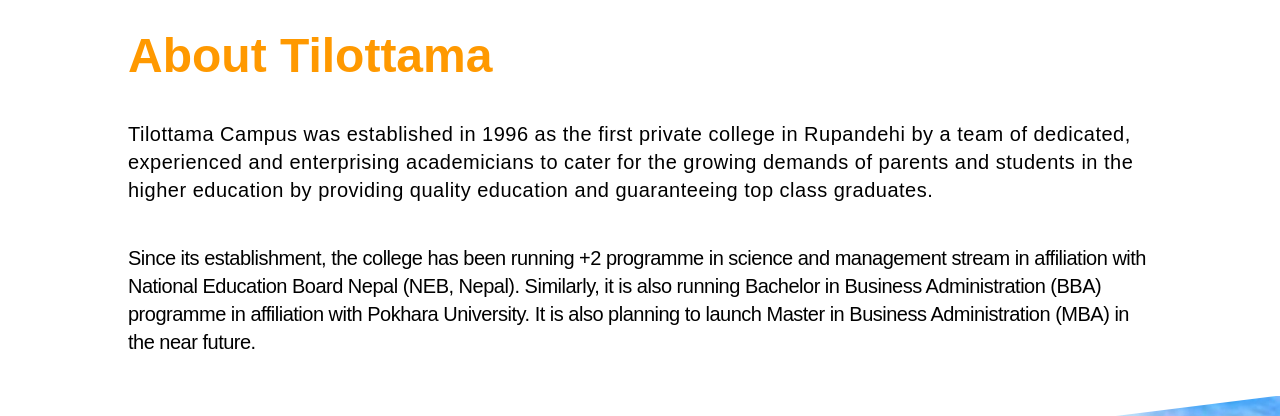
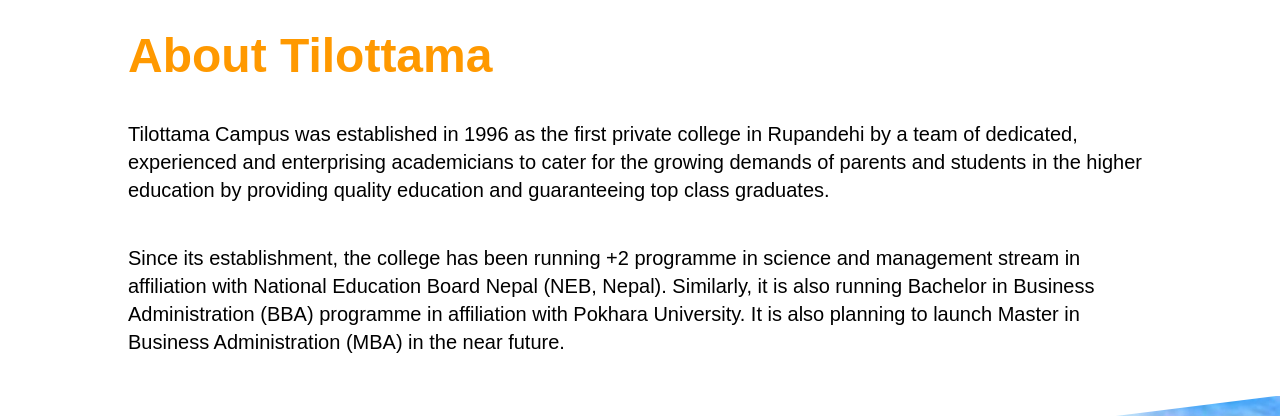
Before and after one commit to saphalpantha/project_ttc, a Next.js app: page /about in a window 1280 px wide. Shown: the part 1020-1436 px from the top of the page. Built offline with nearby package versions, Linux system fonts and the light colour scheme.

Commit message:
added trophie

```diff
--- a/components/About/About.js
+++ b/components/About/About.js
@@ -9,14 +9,14 @@
       <div className={`max-w-6xl md:max-w-full bg-fixed md:h-[110vh] ${classes.clip} h-[70vh] `}></div>
       <section className={`flex flex-col space-y-5 px-5 py-7 md:space-y-10 md:px-32 md:py-10 justify-center ${classes.stylee}`}>
         <h1 className="text-[#FF9900] text-5xl font-semibold">About Tilottama</h1>
-        <p className="text-xl max-w-5xl tracking-wide">
+        <p className="text-xl max-w-5xl">
           Tilottama Campus was established in 1996 as the first private college
           in Rupandehi by a team of dedicated, experienced and enterprising
           academicians to cater for the growing demands of parents and students
           in the higher education by providing quality education and
-          guaranteeing top class graduates.{" "}
+          guaranteeing top class graduates.
         </p>
-        <p className="max-w-5xl text-xl tracking-tight">
+        <p className="max-w-5xl text-xl">
           Since its establishment, the college has been running +2 programme in
           science and management stream in affiliation with National Education
           Board Nepal (NEB, Nepal). Similarly, it is also running Bachelor in
@@ -36,7 +36,7 @@
       <div className="pb-[4rem]"><img className="w-[100%] h-[100%]" src={"/images/certificate.png"}></img></div>
       </section>
 
-      <section className="flex flex-col md:flex-row space-y-20 md:space-y-0 px-5 py-4 justify-between md:px-36 md:py-10 bg-scroll">
+      <section className="flex flex-col md:flex-row space-y-20 md:space-y-0 px-5 py-4 justify-between px-20 md:py-10 bg-scroll">
 
       <div className="flex flex-col space-y-5">
 
--- /dev/null
+++ b/components/OurStars/OurStar.module.css
@@ -0,0 +1,3 @@
+.star{
+    box-shadow: 1px 1px 6px 5px rgba(83, 81, 81, 0.295);
+}
--- a/components/OurStars/OurStars.js
+++ b/components/OurStars/OurStars.js
@@ -7,6 +7,7 @@
 import { Navigation, Pagination, A11y } from 'swiper';
 import { useWindowSize } from 'usehooks-ts';
 import Container from '../Container/Container';
+import classes from './OurStar.module.css'
 
 const starsData = [
   {id:'st1', nameofstar:'Sulav Bhandari', typeofscholarship:'SII', img:'dummy_user'},
@@ -27,7 +28,7 @@
 
 export const Star = ({nameofstar, typeofscholarship, img}) => {
   return(
-      <div className='w-[200px] h-[220px] flex flex-col justify-center items-center'>
+      <div className='w-[200px]  h-[220px] flex flex-col justify-center items-center'>
           <div className='w-[10rem] h-[10rem] border-2 border-[#FF9900] rounded-full flex justify-center items-center p-[2rem]'>
               <img className='w-[1/6]' alt="img" src={`/images/${img}.svg`}></img>
           </div>
@@ -43,8 +44,8 @@
   return (
     <Container>
 
-    <div className='max-w-6xl md:max-w-full h-[30rem] gap-10 bg-white'>
-            <div className='flex flex-col h-[27rem] bg-white drop-shadow-xl justify-center mx-auto '><h1 className='text-5xl text-[#FF9900] font-bold  text-center'>Our Stars</h1>
+    <div className={`max-w-6xl md:max-w-full h-[30rem]  gap-10 bg-white `}>
+            <div className={` ${classes.star} flex flex-col h-[27rem] bg-white drop-shadow-xl shadow-xl justify-center mx-auto `}><h1 className='text-5xl text-[#FF9900] font-bold  text-left px-20'>Our Stars</h1>
             <div className='flex flex-row justify-around px-[1rem]'>
 
     <Swiper
```
Also changed, not shown: public/images/trophie_svg.svg.
